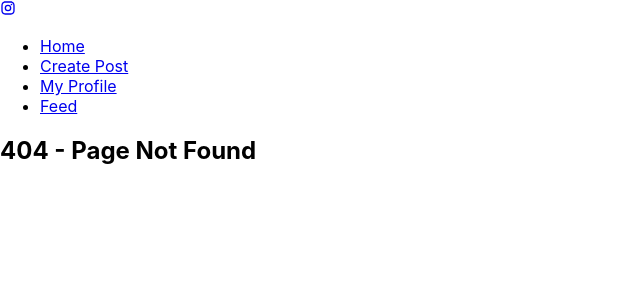
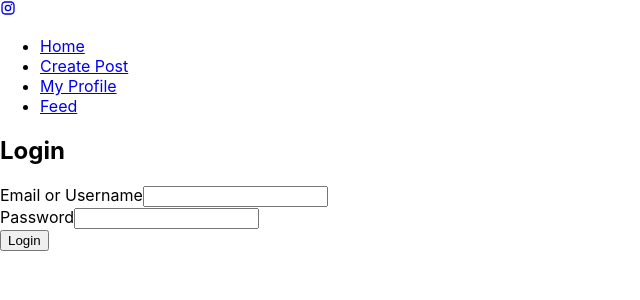
Before and after one commit to mohamedmehdigara/react-instagram, a React (Create React App) app: page /login in a window 1280 px wide. Before the commit this address had no page. Shown: the top 300 px of the page, without its empty margins (0-640 px from the left). Built offline with nearby package versions, Linux system fonts and the light colour scheme.

Commit message:
added files

```diff
--- a/src/App.js
+++ b/src/App.js
@@ -10,6 +10,7 @@ import NotFound from './components/NotFound';
 import Profile from './components/Profile';
 import Feed from './components/Feed';
 import Signup from './components/Signup';
+import Login from './components/Login';
 
 
 
@@ -58,6 +59,8 @@ const currentUser = {
           <Route path="/profile/:userId" element={<Profile />} />
           <Route path="/" element={<Feed />} />
           <Route path="/signup" element={<Signup />} />
+          <Route path="/login" element={<Login />} />
+
 
 
 
--- /dev/null
+++ b/src/components/Login.js
@@ -0,0 +1,51 @@
+import React from 'react';
+import { Formik, Form, Field, ErrorMessage } from 'formik';
+import * as Yup from 'yup';
+import axios from 'axios';
+
+const Login = () => {
+  const handleSubmit = async (values) => {
+    try {
+      const response = await axios.post('/api/login', values);
+      console.log(response.data); // Assuming the response contains user data or success message
+
+      // Redirect the user to the home page or perform any desired action
+      // For example:
+      // history.push('/');
+    } catch (error) {
+      console.error(error);
+    }
+  };
+
+  const validationSchema = Yup.object().shape({
+    emailOrUsername: Yup.string().required('Email or username is required'),
+    password: Yup.string().required('Password is required'),
+  });
+
+  return (
+    <div className="login">
+      <h2>Login</h2>
+      <Formik
+        initialValues={{ emailOrUsername: '', password: '' }}
+        validationSchema={validationSchema}
+        onSubmit={handleSubmit}
+      >
+        <Form>
+          <div className="form-group">
+            <label htmlFor="emailOrUsername">Email or Username</label>
+            <Field type="text" id="emailOrUsername" name="emailOrUsername" />
+            <ErrorMessage name="emailOrUsername" component="div" className="error-message" />
+          </div>
+          <div className="form-group">
+            <label htmlFor="password">Password</label>
+            <Field type="password" id="password" name="password" />
+            <ErrorMessage name="password" component="div" className="error-message" />
+          </div>
+          <button type="submit">Login</button>
+        </Form>
+      </Formik>
+    </div>
+  );
+};
+
+export default Login;
```
